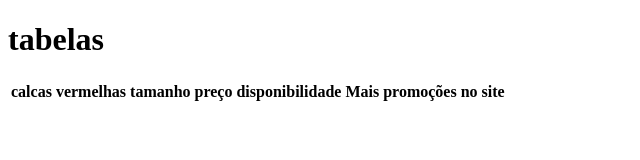
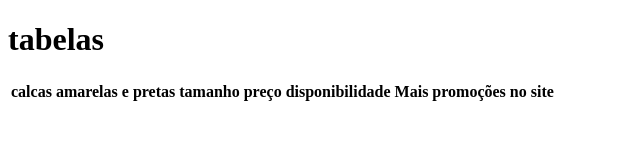
Before and after one commit to blackkkzada/Aula-tabela, a plain HTML site: page index.html in a window 1280 px wide. Shown: the whole page, without its empty margins (0-640 px from the left). Drawn offline with Linux system fonts and the light colour scheme.

Commit message:
modificado e adicionado a cor amarela e preta, retirado a cor vermelha

```diff
--- a/index.html
+++ b/index.html
@@ -12,7 +12,7 @@
 <tr>
 
      <th>calcas</th>
-     <th>vermelhas</th>
+     <th>amarelas e pretas</th>
      <th>tamanho</th>
     <th>preço</th>
     <th>disponibilidade</th>
```
